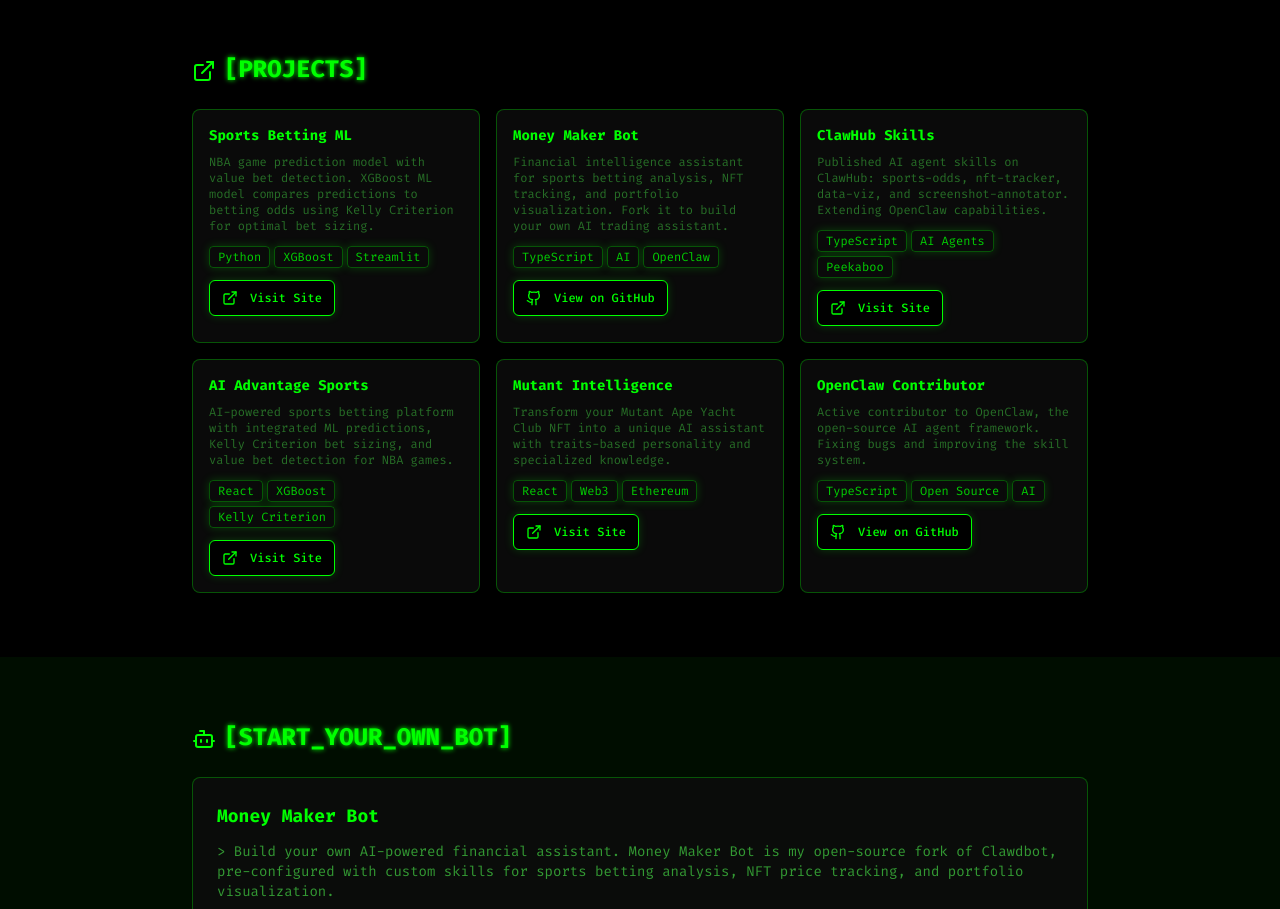
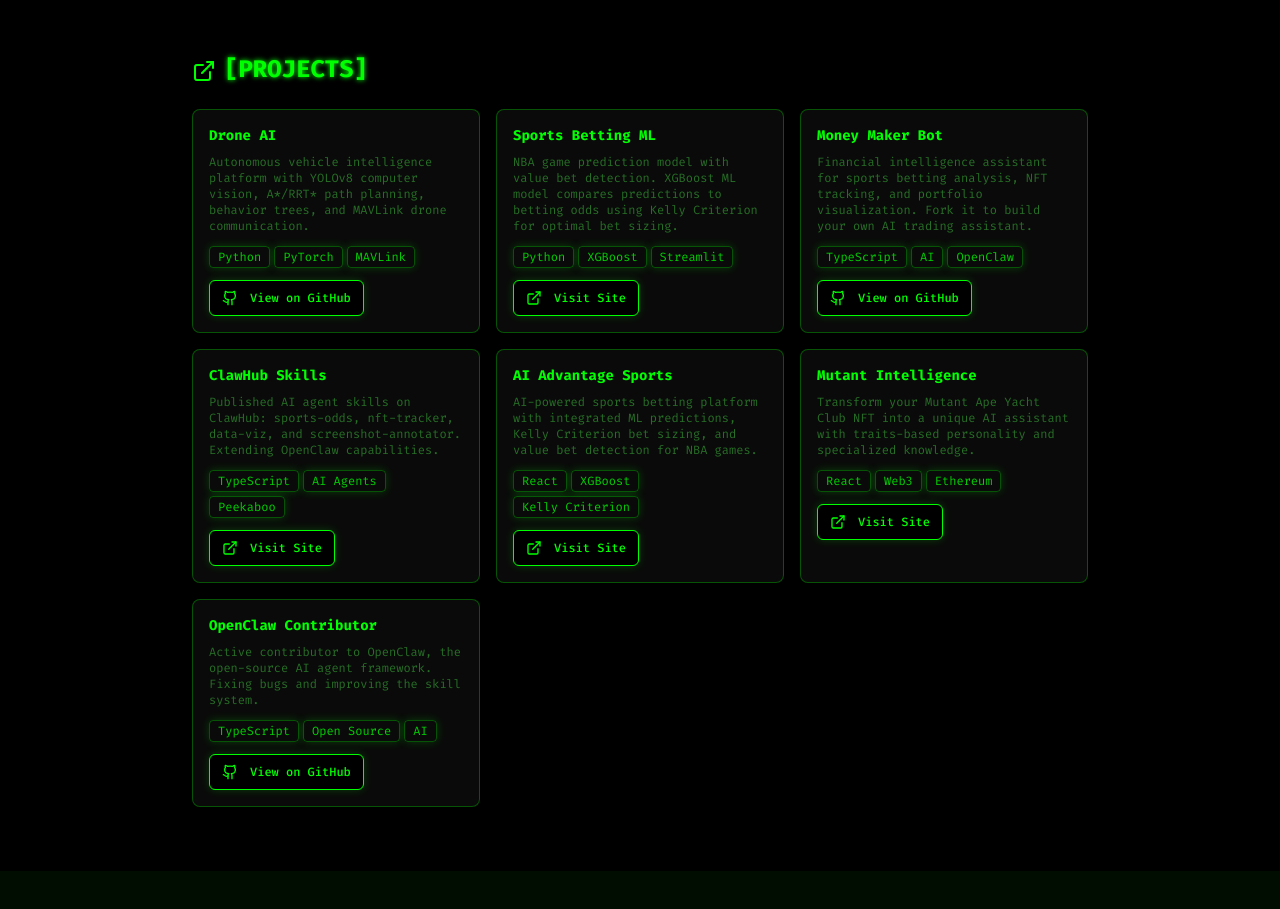
Before and after one commit to ianalloway/ian-web-forge, a React (Vite) app: page / in a window 1280 px wide. Shown: the part 2080-2989 px from the top of the page. Built offline with nearby package versions, Linux system fonts and the light colour scheme; no server answers.

Commit message:
feat: Add Drone AI to projects section
Co-Authored-By: Ian Alloway <adapter_burners.1y@icloud.com>

```diff
--- a/src/pages/Index.tsx
+++ b/src/pages/Index.tsx
@@ -46,6 +46,13 @@ const experience = [
 ];
 
 const projects = [
+  {
+    name: 'Drone AI',
+    description: 'Autonomous vehicle intelligence platform with YOLOv8 computer vision, A*/RRT* path planning, behavior trees, and MAVLink drone communication.',
+    tech: ['Python', 'PyTorch', 'MAVLink'],
+    url: 'https://github.com/ianalloway/drone-ai',
+    isGithub: true,
+  },
   {
     name: 'Sports Betting ML',
     description: 'NBA game prediction model with value bet detection. XGBoost ML model compares predictions to betting odds using Kelly Criterion for optimal bet sizing.',
```
